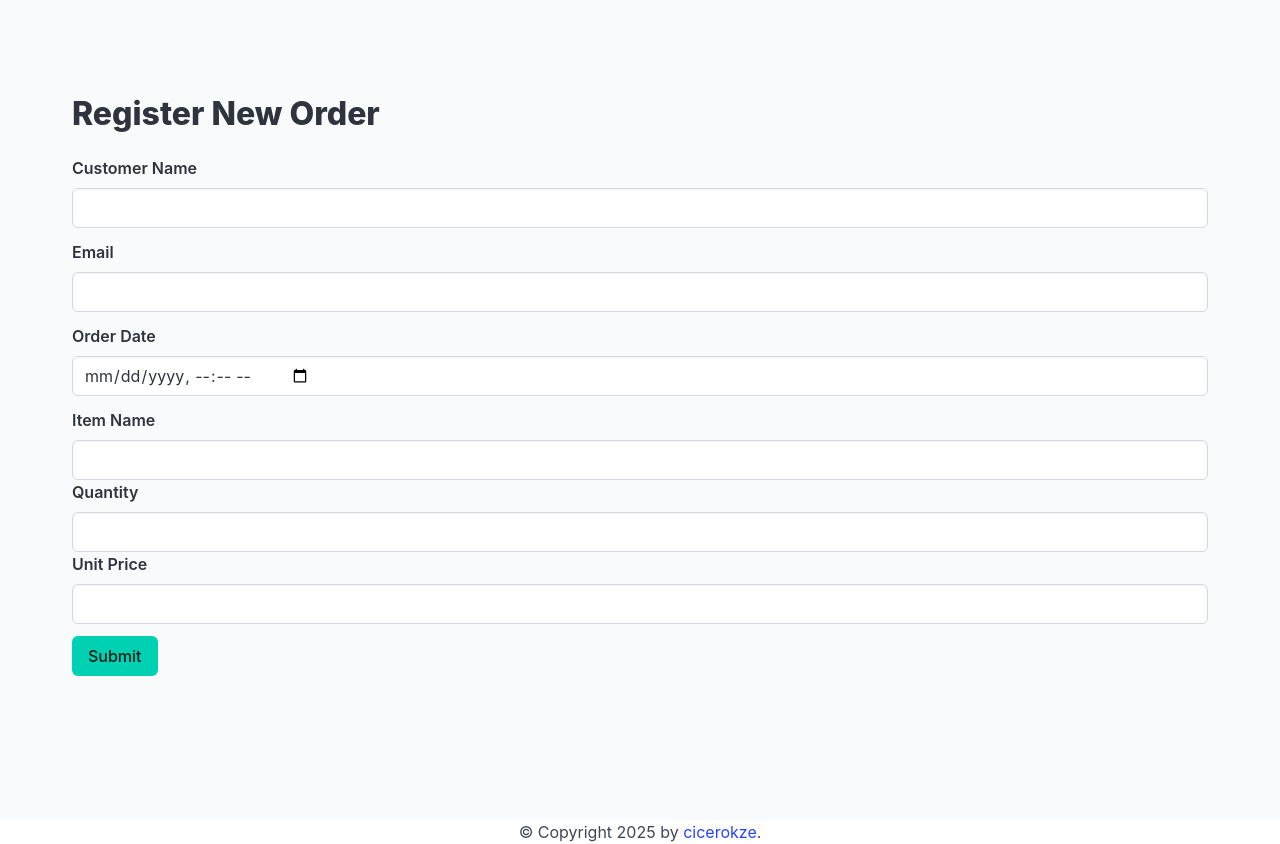
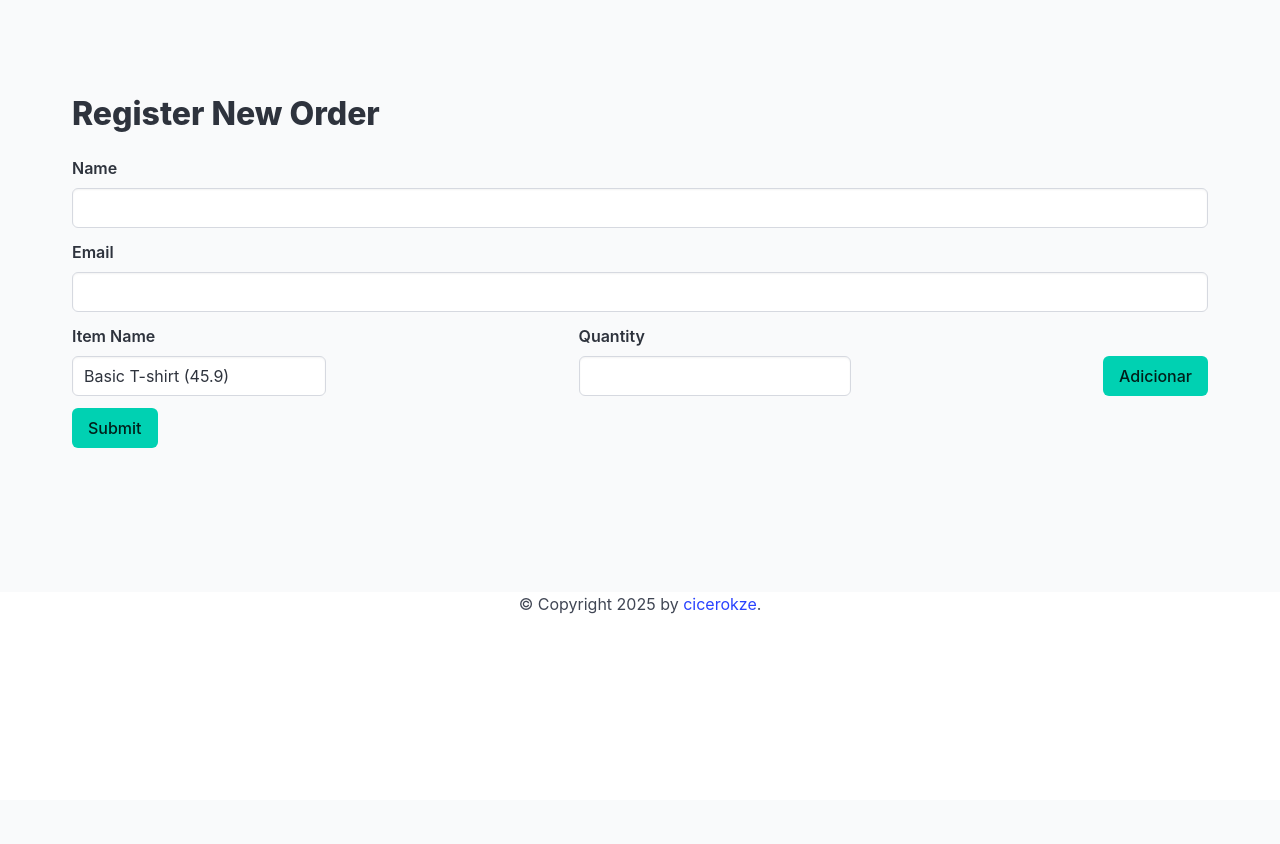
Before and after one commit to cicerokze/dev-full-python, a FastAPI app: template app/frontend/templates/order_form.html in a window 1280 px wide. After the commit the page ends 614 px from the top, so only its background shows below. Run offline with FastAPI, Linux system fonts and the light colour scheme; the template is opened without the code that fills it, so the values that code supplies are empty; parts of the project's set-up code (start-up, migrations or seed data) failed here and were passed over; some libraries are stand-ins or nearby versions.

Commit message:
feat(templates): melhora usabilidade do formulário de cadastro de pedido

```diff
--- a/app/frontend/templates/order_form.html
+++ b/app/frontend/templates/order_form.html
@@ -5,26 +5,61 @@
     <h1 class="title">Register New Order</h1>
     <form method="post" action="/api/order-create">
       <div class="field">
-        <label class="label">Customer Name</label>
+        <label class="label">Name</label>
         <input class="input" name="customer_name" required>
       </div>
       <div class="field">
         <label class="label">Email</label>
         <input class="input" type="email" name="customer_email" required>
       </div>
-      <div class="field">
+      <!--  <div class="field">
         <label class="label">Order Date</label>
         <input class="input" type="datetime-local" name="order_date" required>
-      </div>
+      </div> -->
+
+      {%
+        set items = [
+          {"item_id": 1, "name": "Basic T-shirt", "category": "Clothing", "unit_price": 45.90},
+          {"item_id": 2, "name": "Jeans", "category": "Clothing", "unit_price": 129.90},
+          {"item_id": 3, "name": "Sports Shoes", "category": "Footwear", "unit_price": 249.00},
+          {"item_id": 4, "name": "Bluetooth Headphones", "category": "Electronics", "unit_price": 180.50},
+          {"item_id": 5, "name": "Wireless Mouse", "category": "Computers", "unit_price": 75.00},
+          {"item_id": 6, "name": "Mechanical Keyboard", "category": "Computers", "unit_price": 320.00},
+          {"item_id": 7, "name": "24-inch monitor", "category": "Electronics", "unit_price": 899.00},
+          {"item_id": 8, "name": "HD webcam", "category": "Computers", "unit_price": 99.00},
+          {"item_id": 9, "name": "Desktop microphone", "category": "Electronics", "unit_price": 150.00},
+          {"item_id": 10, "name": "Ergonomic office chair", "category": "Furniture", "unit_price": 550.00},
+          {"item_id": 11, "name": "Book (Fiction)", "category": "Books and Stationery", "unit_price": 59.90},
+          {"item_id": 12, "name": "University Notebook", "category": "Books and Stationery", "unit_price": 22.50},
+          {"item_id": 13, "name": "Ballpoint Pen", "category": "Books and Stationery", "unit_price": 3.80},
+          {"item_id": 14, "name": "School Backpack", "category": "Accessories", "unit_price": 85.00},
+          {"item_id": 15, "name": "Thermos", "category": "Household Goods", "unit_price": 65.00},
+          {"item_id": 16, "name": "Electric Coffee Maker", "category": "Appliances", "unit_price": 199.90},
+          {"item_id": 17, "name": "Toaster", "category": "Appliances", "unit_price": 110.00},
+          {"item_id": 18, "name": "Blender", "category": "Appliances", "unit_price": 160.00},
+          {"item_id": 19, "name": "Table Fan", "category": "Appliances", "unit_price": 95.00},
+          {"item_id": 20, "name": "Smartwatch", "category": "Electronics", "unit_price": 650.00},
+        ]
+      %}
 
       <!-- Dynamically adding items will be enhanced with HTMX later -->
-      <div class="field">
-        <label class="label">Item Name</label>
-        <input class="input" name="item_name" required>
-        <label class="label">Quantity</label>
-        <input class="input" type="number" name="quantity" required>
-        <label class="label">Unit Price</label>
-        <input class="input" type="number" step="0.01" name="unit_price" required>
+      <div class="is-flex is-justify-content-space-between">
+        <div class="field">
+          <label class="label">Item Name</label>
+          <select class="input" id="items">
+            {% for item in items %}
+            <option value="{{ item.name }}" name="{{ item.name }}" required>{{ item.name }} ({{ item.unit_price }})
+            </option>
+            {% endfor %}
+          </select>
+        </div>
+        <div class="field">
+          <label class="label">Quantity</label>
+          <input class="input" type="number" name="quantity" required>
+        </div>
+        <div class="field is-align-content-end mb-3">
+          <button class="button is-primary">Adicionar</button>
+        </div>
       </div>
 
       <button class="button is-primary" type="submit">Submit</button>
```
